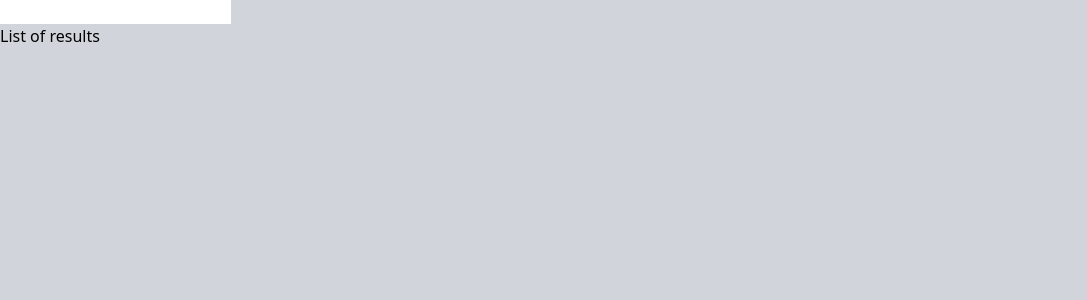
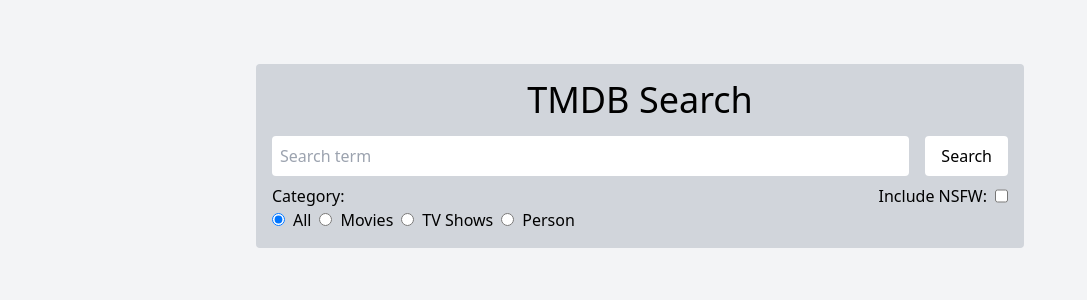
Before and after one commit to onurbazv/movie-search, a React (Create React App) app: page / in a window 1280 px wide. Shown: the top 300 px of the page, without its empty margins (0-1087 px from the left). Built offline with nearby package versions, Linux system fonts and the light colour scheme.

Commit message:
SearchForm component

```diff
--- a/src/App.js
+++ b/src/App.js
@@ -1,34 +1,34 @@
 import { useState, useEffect } from 'react'
-import useDebounce from './hooks/useDebounce'
+import SearchForm from './components/SearchForm'
+import RenameMe from './components/RenameMe'
+import { fetchResults } from './services/tmdb'
 
 export default function App () {
-    const [searchTerm, setSearchTerm] = useState("")
     const [results, setResults] = useState([])
-    const [isSearching, setIsSearching] = useState(false)
-    const debouncedSearchTerm = useDebounce(searchTerm, 500)
+    const [request, setRequest] = useState({
+        page: 1,
+        url: ""
+    })
 
     useEffect(() => {
-        console.log('searchTerm:', searchTerm)
-    }, [searchTerm])
-
-    useEffect(() => {
-        if (debouncedSearchTerm) {
-            setIsSearching(true)
-            // search term has changed
-            // results should be fetched now
-        } else {
-            setIsSearching(false)
+        async function fetchData() {
+            const res = await fetchResults(request.url, request.page)
+            setResults(res.results)
         }
-    }, [debouncedSearchTerm])
+        if (request.url !== "") {
+            fetchData()
+        }
+    }, [request])
 
     return (
-        <div>
-            <input
-                type="text"
-                value={searchTerm}
-                onChange={({target}) => setSearchTerm(target.value)}/>
-            <div>
-                <p>List of results</p>
+        <div className="p-16 min-h-screen bg-gray-100">
+            <div className="max-w-screen-md mx-auto">
+                <SearchForm setRequest={setRequest}/>
+                <div className="p-4">
+                    {results.length > 0 && results.map((media, index) => (
+                        <RenameMe key={index} media={media}/>
+                    ))}
+                </div>
             </div>
         </div>
     )
--- /dev/null
+++ b/src/components/RenameMe.js
@@ -0,0 +1,9 @@
+import React from 'react';
+
+export default function RenameMe({media}) {
+    return (
+        <p>
+            {media.media_type === "movie" ? media.title : media.name}
+        </p>
+    )
+}
--- /dev/null
+++ b/src/components/SearchForm.js
@@ -0,0 +1,105 @@
+import { useState, useEffect } from 'react';
+import { BASE_URL } from '../constants/config'
+
+export default function SearchForm({setRequest}) {
+    const [formData, setFormData] = useState({
+        query: "",
+        category: "multi",
+        includeAdult: false
+    })
+
+    const handleChange = (event) => {
+        const {name, value, type, checked} = event.target
+        setFormData(prev => {
+            return {
+                ...prev,
+                [name]: type === "checkbox" ? checked : value
+            }
+        })
+    }
+
+    useEffect(() => console.log(formData), [formData])
+
+    const handleSubmit = (event) => {
+        event.preventDefault()
+        setRequest({
+            page: 1,
+            url: BASE_URL
+                .replace("QUERY", formData.query)
+                .replace("CATEGORY", formData.category)
+                .replace("NSFW", formData.includeAdult ? "true" : "false")
+        })
+    }
+
+    return (
+        <form className="bg-gray-300 p-4 rounded mb-8" onSubmit={handleSubmit}>
+                    <h1 className="text-4xl text-center mb-4">TMDB Search</h1>
+                    <div className="flex gap-4 mb-2">
+                        <input
+                            name="query"
+                            type="text"
+                            className="w-full p-2 rounded"
+                            placeholder="Search term"
+                            onChange={handleChange}
+                            value={formData.query}/>
+                        <button className="bg-white px-4 rounded">Search</button>
+                    </div>
+                    <div className="flex items-start">
+                        <div className="mr-auto">
+                            <p>Category:</p>
+                            <div className="flex gap-2">
+                                <div>
+                                    <input
+                                        className="mr-2"
+                                        name="category"
+                                        type="radio"
+                                        id="multi"
+                                        value="multi"
+                                        onChange={handleChange}
+                                        defaultChecked/>
+                                    <label htmlFor="multi">All</label>
+                                </div>
+                                <div>
+                                    <input
+                                        className="mr-2"
+                                        name="category"
+                                        type="radio"
+                                        id="movies"
+                                        value="movie"
+                                        onChange={handleChange}/>
+                                    <label htmlFor="movies">Movies</label>
+                                </div>
+                                <div>
+                                    <input
+                                        className="mr-2"
+                                        name="category"
+                                        type="radio"
+                                        id="tv-shows"
+                                        value="tv"
+                                        onChange={handleChange}/>
+                                    <label htmlFor="tv-shows">TV Shows</label>
+                                </div>
+                                <div>
+                                    <input
+                                        className="mr-2"
+                                        name="category"
+                                        type="radio"
+                                        id="person"
+                                        value="person"
+                                        onChange={handleChange}/>
+                                    <label htmlFor="person">Person</label>
+                                </div>
+                            </div>
+                        </div>
+                        <div className="flex gap-2">
+                            <p>Include NSFW:</p>
+                            <input
+                                name="includeAdult"
+                                type="checkbox"
+                                onChange={handleChange}
+                                checked={formData.includeAdult}/>
+                        </div>
+                    </div>
+                </form>
+    );
+}
--- a/src/constants/config.js
+++ b/src/constants/config.js
@@ -1 +1,2 @@
 export const API_KEY = "7dd4eac08ee75e1288a33d6d52741be1"
+export const BASE_URL = "https://api.themoviedb.org/3/search/CATEGORY?api_key=7dd4eac08ee75e1288a33d6d52741be1&query=QUERY&page=PAGE&include_adult=NSFW"
--- a/src/services/tmdb.js
+++ b/src/services/tmdb.js
@@ -1,10 +1,9 @@
-// import { API_KEY } from '../constants/config'
-const API_KEY = "7dd4eac08ee75e1288a33d6d52741be1"
-export const fetchResults = async (query, page=null) => {
+export const fetchResults = async (url, page) => {
+    console.log(url.replace("PAGE", page))
     const req = await fetch(
-        `https://api.themoviedb.org/3/search/multi?api_key=${API_KEY}&query=${query}${page === null ? "" : `&page=${page}`}`
+        url.replace("PAGE", page)
         )
-    const data = await req.json()
-    console.log(data)
-    return data
+    return await req.json()
 }
+
+// const API_KEY = "7dd4eac08ee75e1288a33d6d52741be1"
```
Also changed, not shown: src/components/Searchbar.js (deleted, +0 -9 lines), 1 other file (tests, documents, lock files or other folders).
